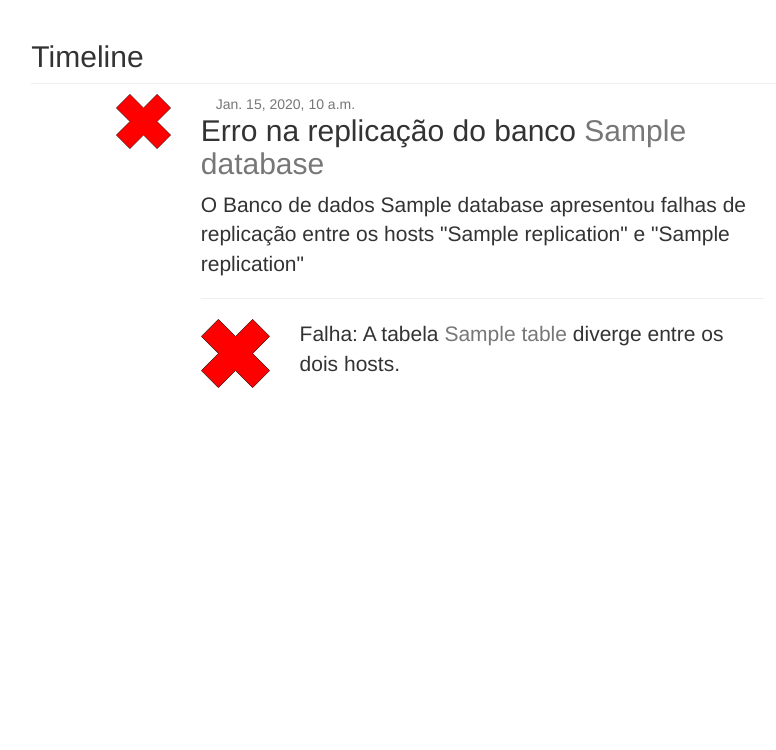
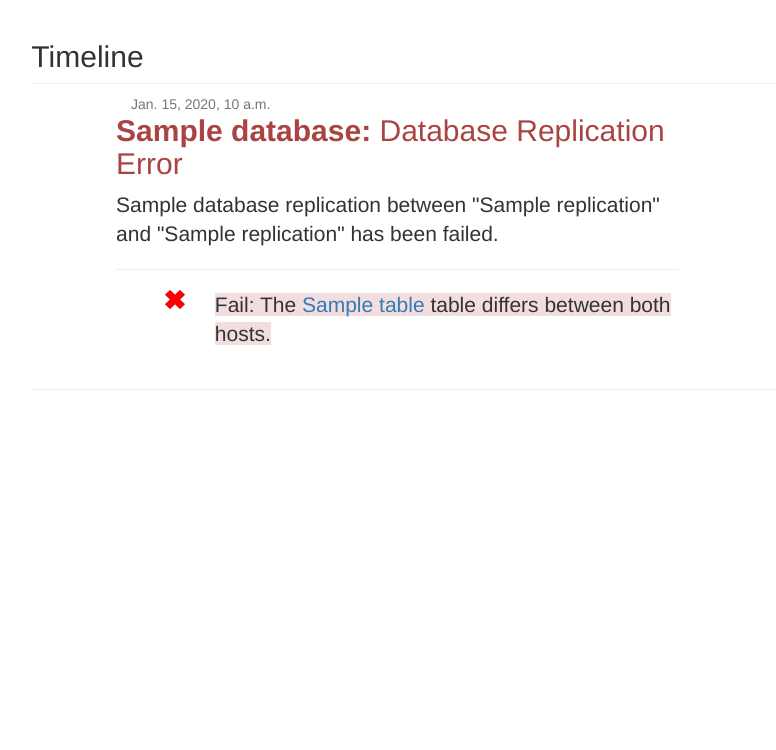
Before and after one commit to TracyWebTech/dbcmonitor, a Django app: page /monitor/ in a window 1280 px wide. Shown: the part 50-800 px from the top of the page, without its empty margins (222-998 px from the left). Run offline with Django 3.2, Linux system fonts and the light colour scheme; tables that the repository leaves empty hold one stand-in row (values such as "Sample post"); some libraries are stand-ins or nearby versions.

Commit message:
Change timeline layout

```diff
--- a/dbcmonitor/monitor/templates/monitor.html
+++ b/dbcmonitor/monitor/templates/monitor.html
@@ -5,10 +5,14 @@
 
 
 {% block main-content %}
+
+  {% block timeline %}
   <h2 class="sub-header">Timeline</h2>
 
   {% for database in databases %}
       <div class="row featurette">
+
+        <!--
           <div class="col-md-1 col-md-push-1">
             {% if database.status == "FAIL" %}
               <img data-holder-rendered="true" class="featurette-image img-responsive center-block" src="/static/img/checkErro.svg" alt="100x100">
@@ -16,45 +20,55 @@
               <img data-holder-rendered="true" class="featurette-image img-responsive center-block" src="/static/img/primary-button-ok.svg" alt="100x100">
             {% endif %}
           </div>
+        -->
 
-
-        <div class="col-md-7 col-md-push-1">
+          <div class="col-md-7 col-xm-7 col-md-push-1">
             <div class="col-md-5">
               <span class="text-muted">{{ database.date }}</span>
             </div>
 
             {% if database.status == "FAIL" %}
-            <h2 class="featurette-heading">Erro na replicação do banco <span class="text-muted">{{ database.name }}</span></h2>
+              <h2 class="featurette-heading">
+                <span class="text-danger">
+                  <b>{{ database.name }}: </b>
+                  Database Replication Error
+                </span>
+              </h2>
               <p class="lead">
-              O Banco de dados {{ database.name }} apresentou falhas de replicação entre os hosts "{{ database.master }}" e "{{ database.slave }}"
+                {{ database.name }} replication between "{{ database.master }}" and "{{ database.slave }}" has been failed.
               </p>
             {% else %}
-            <h2 class="featurette-heading">Replicação banco <span class="text-muted">{{ database.name }}</span> funcionando corretamente</h2>
+              <h2 class="featurette-heading">
+                <span class="text-success">
+                  <b>{{ database.name }}: </b>
+                  Database Replication working properly
+                </span>
+              </h2>
               <p class="lead">
-              A replicação do banco {{ database.name }}, entre os hosts "{{ database.master }}" e "{{ database.slave }}" está correta.
+                {{ database.name }} replication between "{{ database.master }}" e "{{ database.slave }}" is working properly.
               </p>
             {% endif %}
     {% if database.status == "FAIL" %}
       {% for table in database.tables %}
 
-      <hr class="featurette-divider">
+        <hr class="featurette-divider hidden-sm">
         <div class="row featurette">
-          <div class="col-md-2">
+            <div class="col-md-1 col-sm-1 col-sm-1 col-md-push-1 hidden-xs hidden-sm">
               {% if table.status == "FAIL" %}
-              <img data-holder-rendered="true" class="featurette-image img-responsive center-block" src="/static/img/checkErro.svg" alt="100x100">
+                <img data-holder-rendered="true" class="featurette-image img-responsive center-block" src="/static/img/checkErro.svg">
               {% else %}
-              <img data-holder-rendered="true" class="featurette-image img-responsive center-block" src="/static/img/primary-button-ok.svg" alt="100x100">
+                <img data-holder-rendered="true" class="featurette-image img-responsive center-block" src="/static/img/primary-button-ok.svg">
               {% endif %}
             </div>
 
-          <div class="col-md-10">
+            <div class="col-md-10 col-md-push-1 col-sm-push-1 col-xs-push-1">
               {% if table.status == "FAIL" %}
                 <p class="lead">
-                Falha: A tabela <span class="text-muted">{{ table.name }}</span> diverge entre os dois hosts.
+                <font class="bg-danger">Fail: The <span class="text-primary">{{ table.name }}</span> table differs between both hosts.</font>
                 </p>
               {% else %}
                 <p class="lead">
-                Replicação da tabela <span class="text-muted">{{ table.name }}</span> funcionando corretamente.
+                  Pass: The <span class="text-primary">{{ table.name }}</span> table is the same in both hosts.
                 </p>
               {% endif %}
             </div>
@@ -65,7 +79,9 @@
 
           </div>
       </div>
+    <hr class="featurette-divider">
   {% endfor %}
 
 
   {% endblock %}
+{% endblock %}
```
Lines whose indentation alone changed are shown as unchanged.
